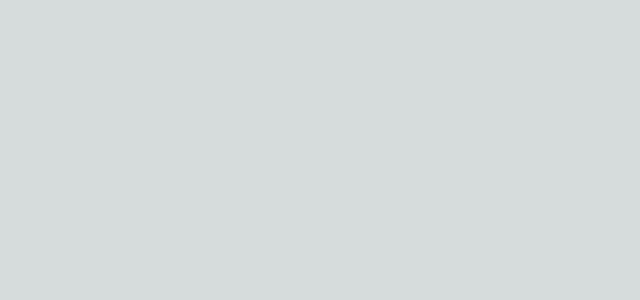
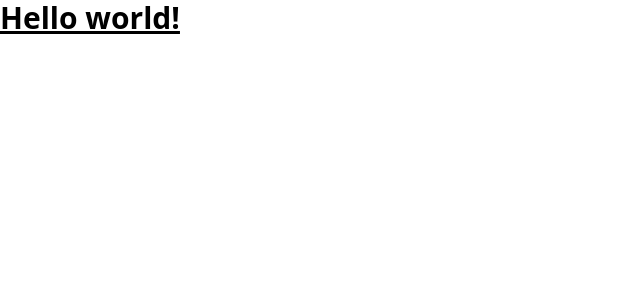
Before and after one commit to vinaykumar0103/SupplyChain_Tracking-Dapp, a Next.js app: page / in a window 1280 px wide. Shown: the top 300 px of the page, without its empty margins (0-640 px from the left). Built offline with nearby package versions, Linux system fonts and the light colour scheme.

Commit message:
init commit

```diff
--- /dev/null
+++ b/hardhat.config.js
@@ -0,0 +1,6 @@
+require("@nomicfoundation/hardhat-toolbox");
+
+/** @type import('hardhat/config').HardhatUserConfig */
+module.exports = {
+  solidity: "0.8.28",
+};
--- a/pages/index.js
+++ b/pages/index.js
@@ -3,7 +3,9 @@ import React from 'react'
 const index = () => {
   return (
     <div>
-
+      <h1 className="text-3xl font-bold underline">
+        Hello world!
+      </h1>
     </div>
   )
 }
--- /dev/null
+++ b/postcss.config.js
@@ -0,0 +1,6 @@
+module.exports = {
+  plugins: {
+    tailwindcss: {},
+    autoprefixer: {},
+  },
+}
--- a/styles/globals.css
+++ b/styles/globals.css
@@ -1,107 +1,3 @@
-:root {
-  --max-width: 1100px;
-  --border-radius: 12px;
-  --font-mono: ui-monospace, Menlo, Monaco, 'Cascadia Mono', 'Segoe UI Mono',
-    'Roboto Mono', 'Oxygen Mono', 'Ubuntu Monospace', 'Source Code Pro',
-    'Fira Mono', 'Droid Sans Mono', 'Courier New', monospace;
-
-  --foreground-rgb: 0, 0, 0;
-  --background-start-rgb: 214, 219, 220;
-  --background-end-rgb: 255, 255, 255;
-
-  --primary-glow: conic-gradient(
-    from 180deg at 50% 50%,
-    #16abff33 0deg,
-    #0885ff33 55deg,
-    #54d6ff33 120deg,
-    #0071ff33 160deg,
-    transparent 360deg
-  );
-  --secondary-glow: radial-gradient(
-    rgba(255, 255, 255, 1),
-    rgba(255, 255, 255, 0)
-  );
-
-  --tile-start-rgb: 239, 245, 249;
-  --tile-end-rgb: 228, 232, 233;
-  --tile-border: conic-gradient(
-    #00000080,
-    #00000040,
-    #00000030,
-    #00000020,
-    #00000010,
-    #00000010,
-    #00000080
-  );
-
-  --callout-rgb: 238, 240, 241;
-  --callout-border-rgb: 172, 175, 176;
-  --card-rgb: 180, 185, 188;
-  --card-border-rgb: 131, 134, 135;
-}
-
-@media (prefers-color-scheme: dark) {
-  :root {
-    --foreground-rgb: 255, 255, 255;
-    --background-start-rgb: 0, 0, 0;
-    --background-end-rgb: 0, 0, 0;
-
-    --primary-glow: radial-gradient(rgba(1, 65, 255, 0.4), rgba(1, 65, 255, 0));
-    --secondary-glow: linear-gradient(
-      to bottom right,
-      rgba(1, 65, 255, 0),
-      rgba(1, 65, 255, 0),
-      rgba(1, 65, 255, 0.3)
-    );
-
-    --tile-start-rgb: 2, 13, 46;
-    --tile-end-rgb: 2, 5, 19;
-    --tile-border: conic-gradient(
-      #ffffff80,
-      #ffffff40,
-      #ffffff30,
-      #ffffff20,
-      #ffffff10,
-      #ffffff10,
-      #ffffff80
-    );
-
-    --callout-rgb: 20, 20, 20;
-    --callout-border-rgb: 108, 108, 108;
-    --card-rgb: 100, 100, 100;
-    --card-border-rgb: 200, 200, 200;
-  }
-}
-
-* {
-  box-sizing: border-box;
-  padding: 0;
-  margin: 0;
-}
-
-html,
-body {
-  max-width: 100vw;
-  overflow-x: hidden;
-}
-
-body {
-  color: rgb(var(--foreground-rgb));
-  background: linear-gradient(
-      to bottom,
-      transparent,
-      rgb(var(--background-end-rgb))
-    )
-    rgb(var(--background-start-rgb));
-}
-
-a {
-  color: inherit;
-  text-decoration: none;
-}
-
-@media (prefers-color-scheme: dark) {
-  html {
-    color-scheme: dark;
-  }
-}
+@tailwind base;
+@tailwind components;
+@tailwind utilities;
--- /dev/null
+++ b/tailwind.config.js
@@ -0,0 +1,15 @@
+/** @type {import('tailwindcss').Config} */
+module.exports = {
+  content: [
+    "./app/**/*.{js,ts,jsx,tsx,mdx}",
+    "./pages/**/*.{js,ts,jsx,tsx,mdx}",
+    "./components/**/*.{js,ts,jsx,tsx,mdx}",
+
+    // Or if using `src` directory:
+    "./src/**/*.{js,ts,jsx,tsx,mdx}",
+  ],
+  theme: {
+    extend: {},
+  },
+  plugins: [],
+}
```
Also changed, not shown: package.json (+8 -1 lines), test/Lock.js (added, +126 -0 lines), 2 other files (tests, documents, lock files or other folders).
